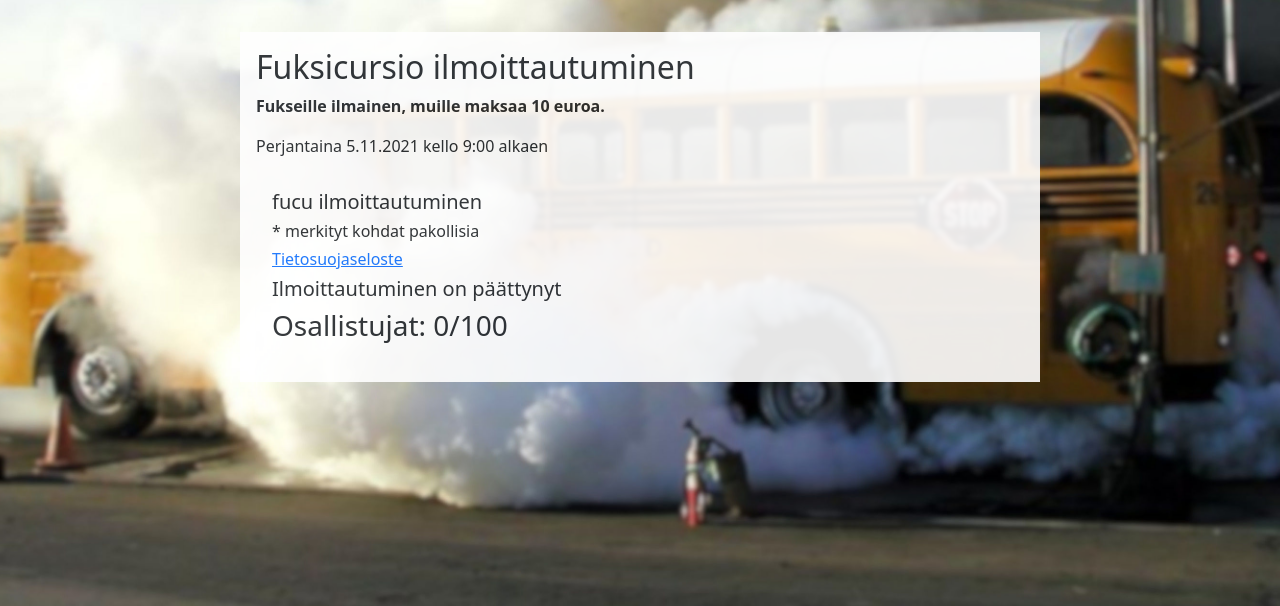
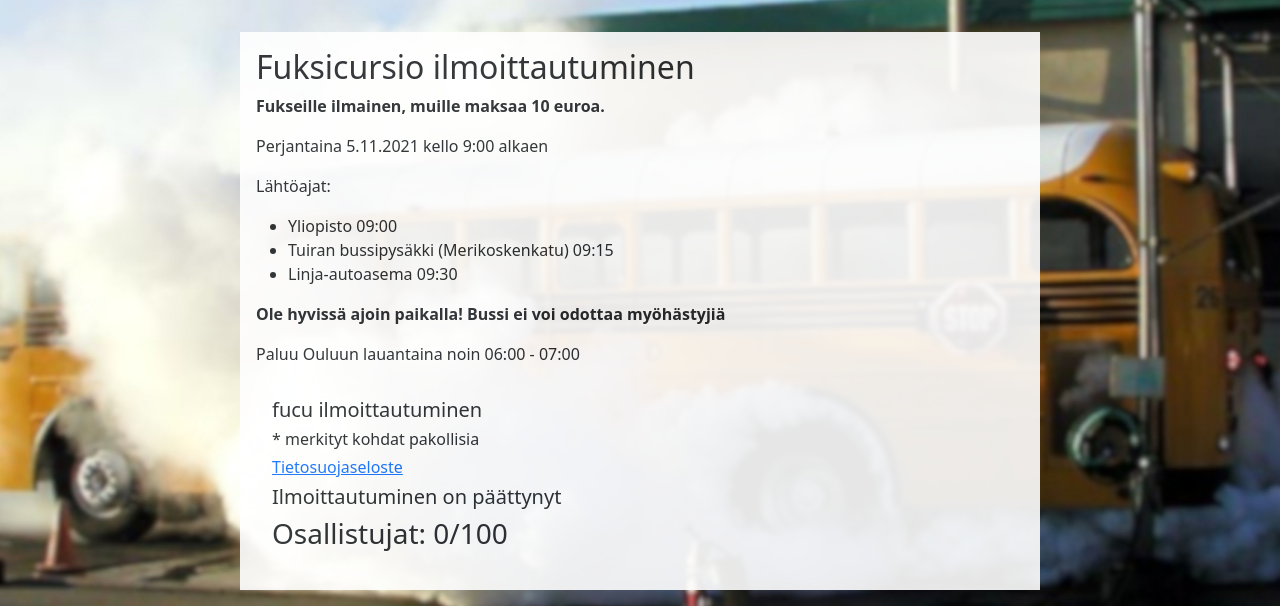
Before and after one commit to larikuistio/oty_ilmo, a Flask app: page /fucu in a window 1280 px wide. Shown: the top 606 px of the page. Run offline with Flask 2, Linux system fonts and the light colour scheme; data that the repository does not hold is empty; some libraries are stand-ins or nearby versions.

Commit message:
updated end times and fucu info

```diff
--- a/app/routes.py
+++ b/app/routes.py
@@ -81,7 +81,7 @@ def pitsakaljasitsit():
     form = sitsiForm()
 
     starttime = datetime(2021, 10, 26, 12, 00, 00)
-    endtime = datetime(2021, 11, 2, 23, 59, 59)
+    endtime = datetime(2021, 11, 9, 23, 59, 59)
     nowtime = datetime.now()
 
     limit = 60
@@ -217,7 +217,7 @@ def fucu():
     form = fucuForm()
 
     starttime = datetime(2021, 10, 29, 12, 00, 00)
-    endtime = datetime(2021, 11, 3, 23, 59, 59)
+    endtime = datetime(2021, 11, 4, 21, 00, 00)
     nowtime = datetime.now()
 
     limit = 100
--- a/app/templates/fucu.html
+++ b/app/templates/fucu.html
@@ -13,6 +13,16 @@
     <p><strong>Fukseille ilmainen, muille maksaa 10 euroa.</strong></p>
 
     <p>Perjantaina 5.11.2021 kello 9:00 alkaen</p>
+
+    <p>Lähtöajat:</p>
+    <ul>
+        <li>Yliopisto 09:00</li>
+        <li>Tuiran bussipysäkki (Merikoskenkatu) 09:15</li>
+        <li>Linja-autoasema 09:30</li>
+    </ul>
+    <p><strong>Ole hyvissä ajoin paikalla! Bussi ei voi odottaa myöhästyjiä</strong></p>
+
+    <p>Paluu Ouluun lauantaina noin 06:00 - 07:00</p>
 
     {% block ilmo %}
     <div class="container p-3">
```
